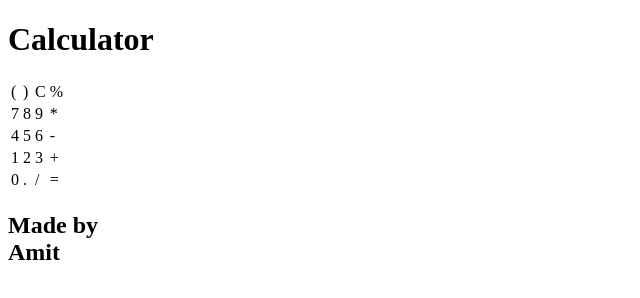
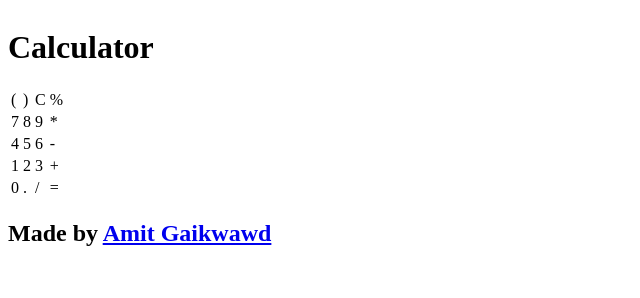
Before and after one commit to ameeetgaikwad/Calculator, a plain HTML site: page index.html in a window 1280 px wide. Shown: the whole page, without its empty margins (0-640 px from the left). Drawn offline with Linux system fonts and the light colour scheme.

Commit message:
added some css

```diff
--- a/index.html
+++ b/index.html
@@ -12,7 +12,7 @@
 </head>
 
 <body>
-    <header>
+    <header class="header">
         <h1>Calculator</h1>
     </header>
 
@@ -51,9 +51,10 @@
         </table>
     </section>
     <footer>
-        <h2>Made by <div class="highlight">Amit</div>
+        <h2>Made by <a target="_blank" href="https://twitter.com/ameeetgaikwad">Amit Gaikwawd</a>
         </h2>
     </footer>
 </body>
+<script src="script.js"></script>
 
 </html>
--- a/style.css
+++ b/style.css
@@ -0,0 +1,4 @@
+/* header */
+.header {
+  display: flex;
+}
```
